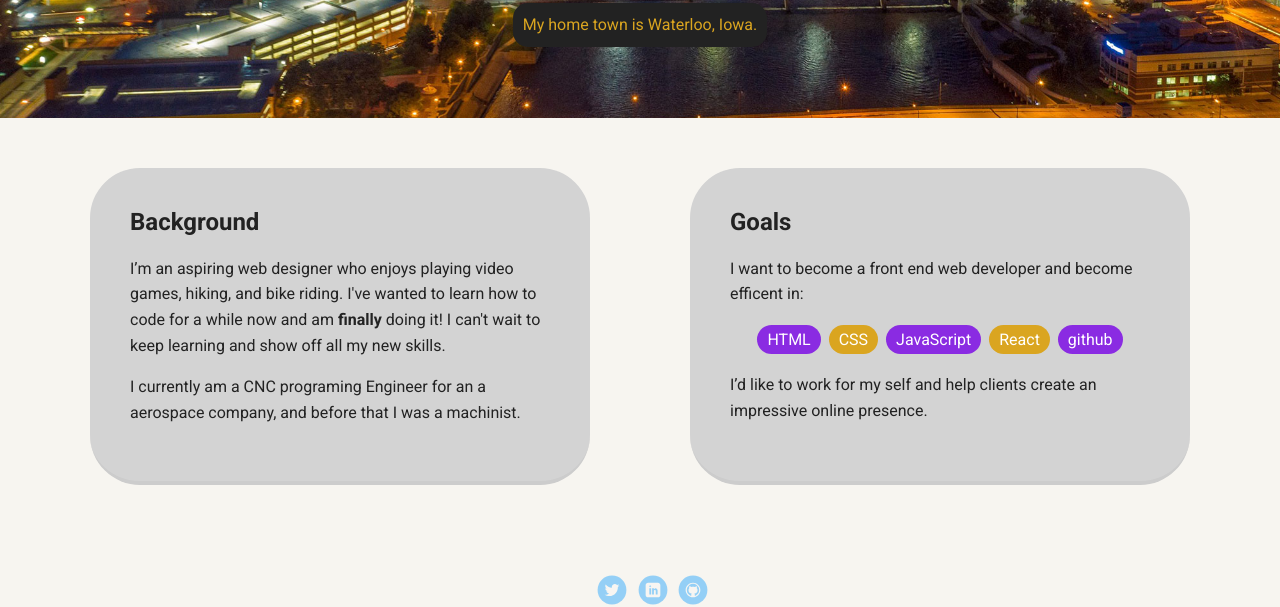
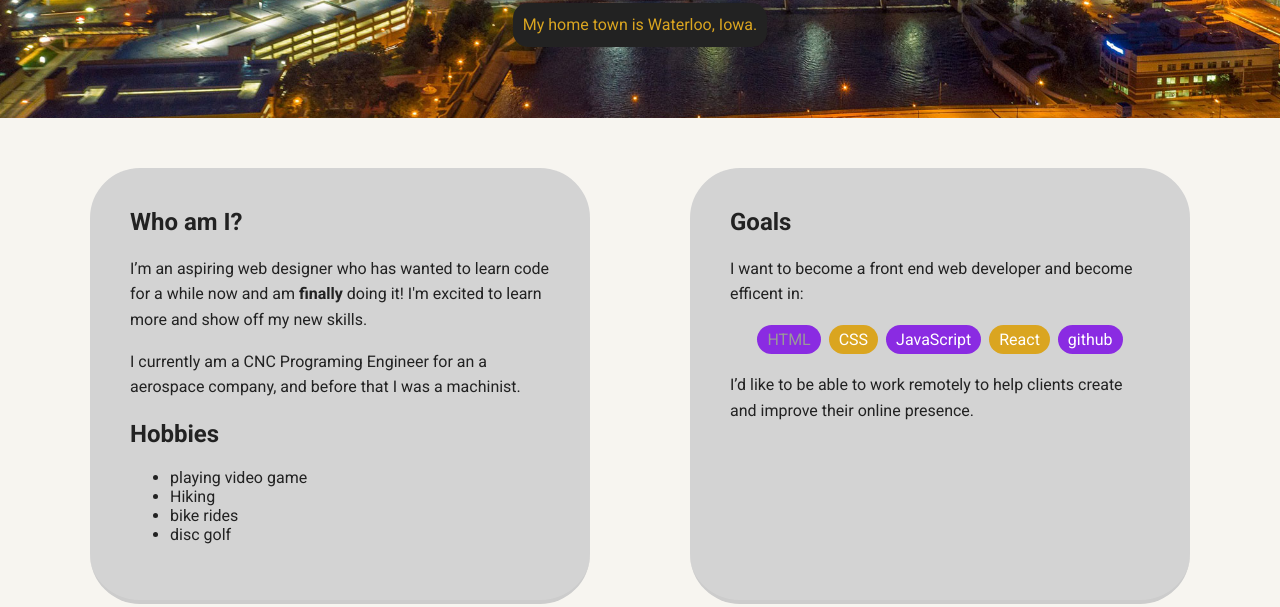
Before and after one commit to Jacobjj248/techdegree-project-1, a plain HTML site: page index.html in a window 1280 px wide. Shown: the part 352-959 px from the top of the page. Drawn offline with Linux system fonts and the light colour scheme; a web font is replaced by a local one.

Commit message:
added hobbies and link to github

```diff
--- a/index.html
+++ b/index.html
@@ -31,16 +31,24 @@
 
     <main class="flex">
       <div class="card">
-        <h2>Background</h2>
+        <h2>Who am I?</h2>
         <p>
-          I’m an aspiring web designer who enjoys playing video games, hiking,
-          and bike riding. I've wanted to learn how to code for a while now and
-          am <strong>finally</strong> doing it! I can't wait to keep learning
-          and show off all my new skills.
+          I’m an aspiring web designer who has wanted to learn code for a while now and
+          am <strong>finally</strong> doing it! I'm excited to learn more
+          and show off my new skills.
         </p>
         <p>
-          I currently am a CNC programing Engineer for an a aerospace company,
+          I currently am a CNC Programing Engineer for an a aerospace company,
           and before that I was a machinist.
+        </p>
+        <p>
+          <h2>Hobbies</h2>
+            <ul>
+            <li>playing video game</li>
+            <li>Hiking</li>
+            <li>bike rides</li>
+            <li>disc golf</li>
+          </ul>
         </p>
       </div>
 
@@ -50,21 +58,20 @@
           I want to become a front end web developer and become efficent in:
         </p>
         <ul class="skills">
-          <li>HTML</li>
+          <li><a href="https://en.wikipedia.org/wiki/HTML" target="_blank">HTML</a></li>
           <li>CSS</li>
           <li>JavaScript</li>
           <li>React</li>
           <li>github</li>
         </ul>
         <p>
-          I’d like to work for my self and help clients create an impressive
+          I’d like to be able to work remotely to help clients create and improve their
           online presence.
         </p>
       </div>
     </main>
     <footer>
       <ul>
-        <li><a href="#" class="social twitter">Twitter</a></li>
         <li>
           <a
             href="https://www.linkedin.com/in/jacob-juhl-31a39b19b?trk=people-guest_people_search-card"
@@ -73,7 +80,7 @@
             >LinkedIn</a
           >
         </li>
-        <li><a href="#" class="social github">Github</a></li>
+        <li><a href="https://github.com/Jacobjj248" target="_blank" class="social github">Github</a></li>
       </ul>
       <p class="copyright">&copy; 2021, Jacob Juhl</p>
     </footer>
--- a/styles.css
+++ b/styles.css
@@ -100,6 +100,7 @@ header .profile-image:hover {
 }
 .card:hover {
   border-color: #ff99ff;
+  transform: scale(1.1);
 }
 
 ul.skills {
@@ -155,9 +156,6 @@ a.social {
   opacity: 0.4;
   transition: all 0.5s;
 }
-a.twitter {
-  background-image: url(images/twitter.svg);
-}
 a.linkedin {
   background-image: url(images/linkedin.svg);
 }
@@ -166,6 +164,7 @@ a.github {
 }
 a.social:hover {
   opacity: 1;
+  transform: scale(1.5);
 }
 .clearfix {
   clear: both;
```
